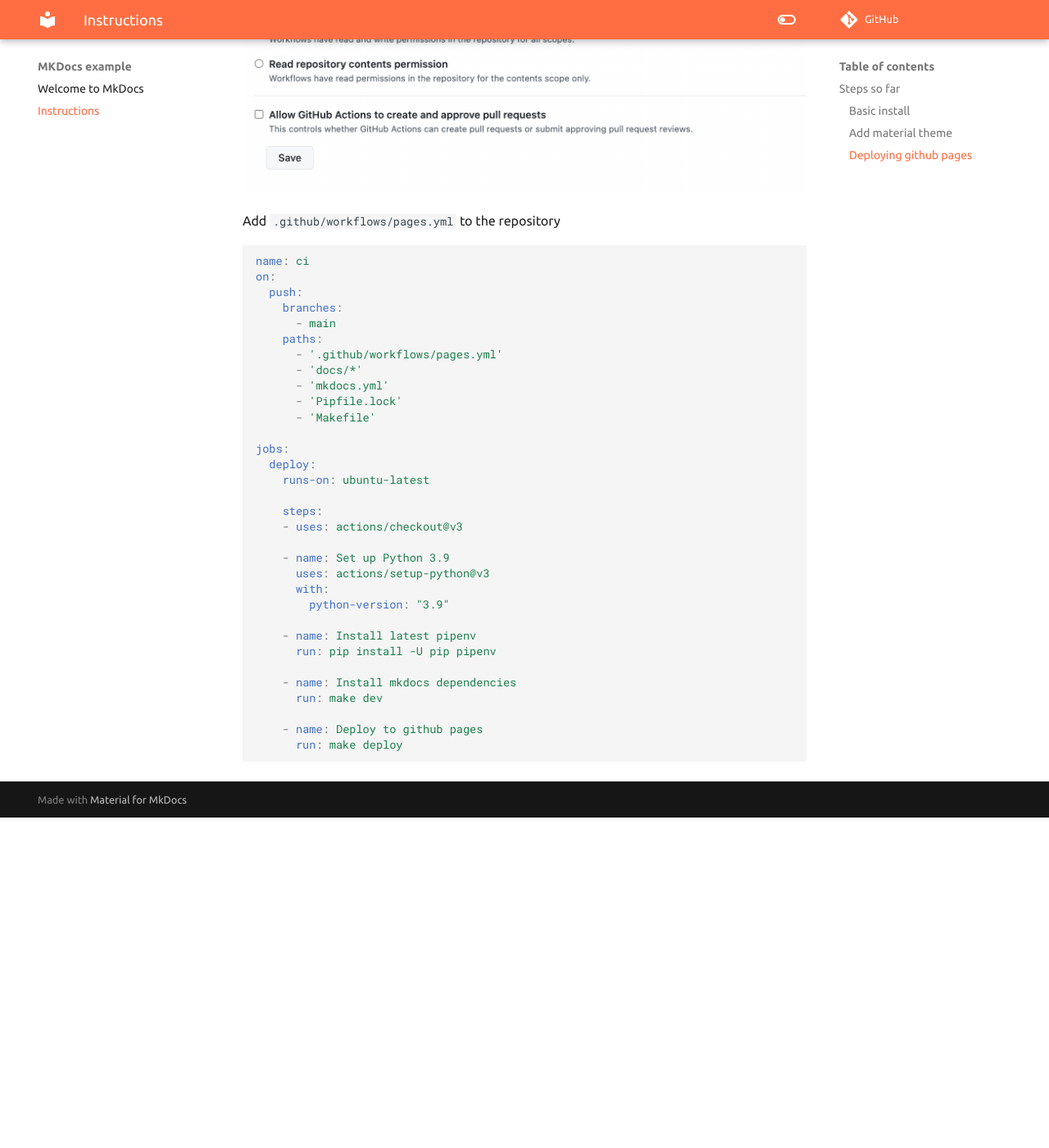
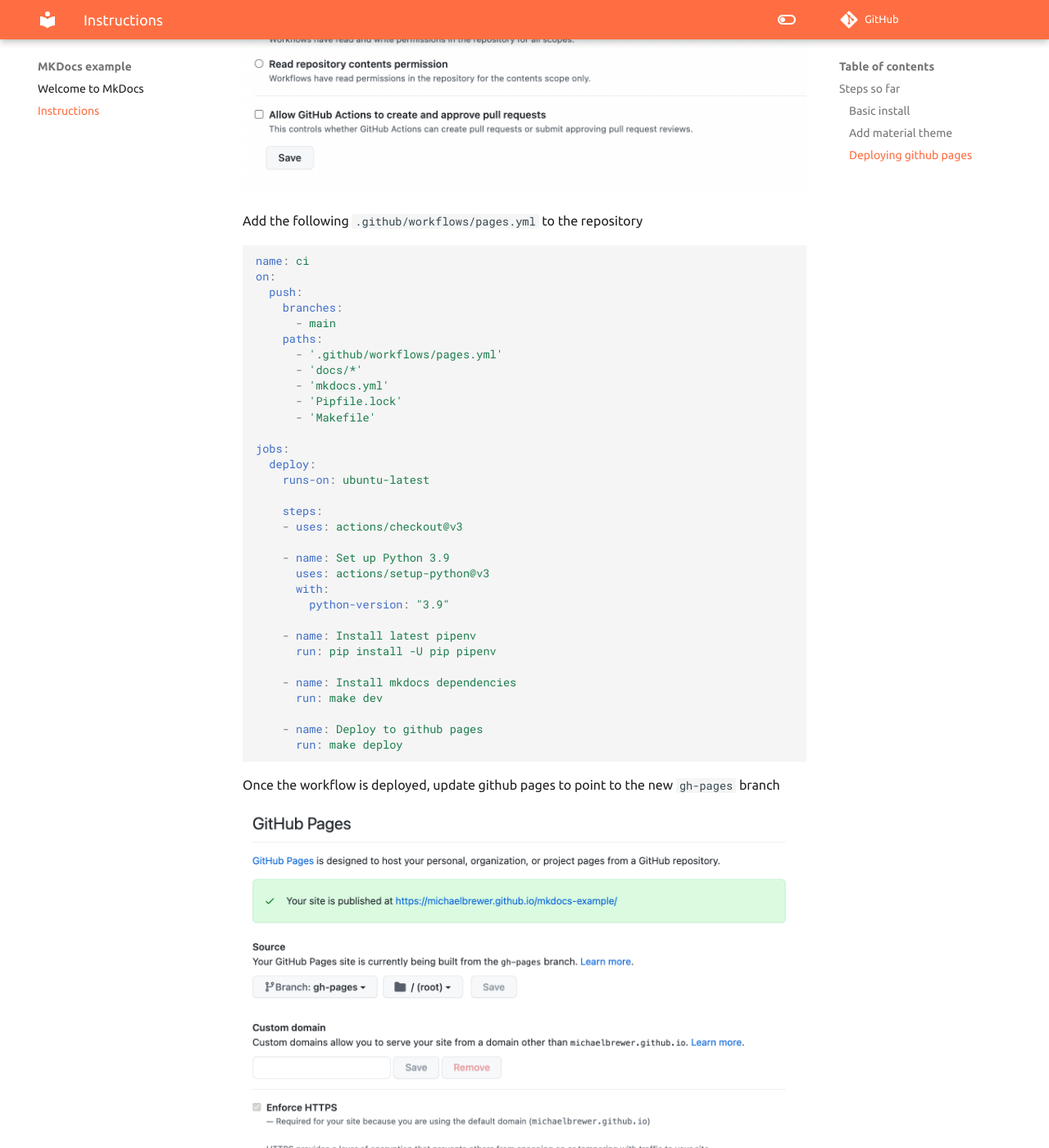
Before and after one commit to michaelbrewer/mkdocs-example, an MkDocs documentation site: the page built from docs/01-initial.md, in a window 1280 px wide and 1400 px high, scrolled down 1218 px. Shown: the whole window at 82% size. Built offline with MkDocs 1.6.1 and Material for MkDocs 9.7.7, drawn with Linux system fonts in a browser that asks for light colours; comment, search, counter and statistics services are not loaded; before the commit the page ends 2215 px from its top, so only the background shows below that.

Commit message:
feat(docs): Add more docs

````diff
--- a/docs/01-initial.md
+++ b/docs/01-initial.md
@@ -54,7 +54,7 @@
 ![Github actions permissions](./media/github-actions-light.png#gh-light-mode-only)
 ![Github actions permissions](./media/github-actions-dark.png#gh-dark-mode-only)
 
-Add `.github/workflows/pages.yml` to the repository
+Add the following `.github/workflows/pages.yml` to the repository
 
 ```yaml
 name: ci
@@ -90,3 +90,8 @@
     - name: Deploy to github pages
       run: make deploy
 ```
+
+Once the workflow is deployed, update github pages to point to the new `gh-pages` branch
+
+![Github pages](./media/github-pages-light.png#gh-light-mode-only)
+![Github pages](./media/github-pages-dark.png#gh-dark-mode-only)
````
Also changed, not shown: docs/media/github-pages-dark.png (added), docs/media/github-pages-light.png (added).
